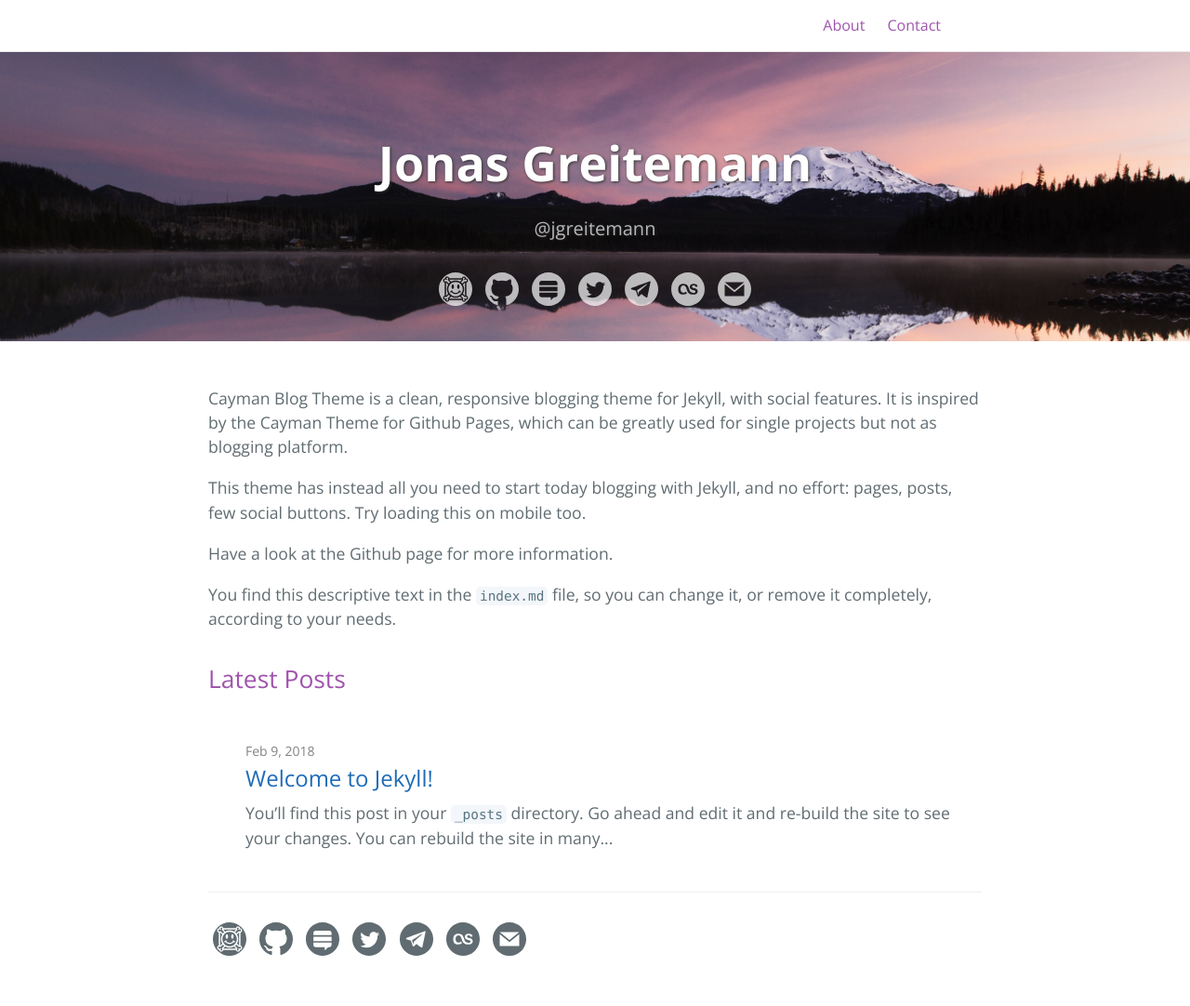
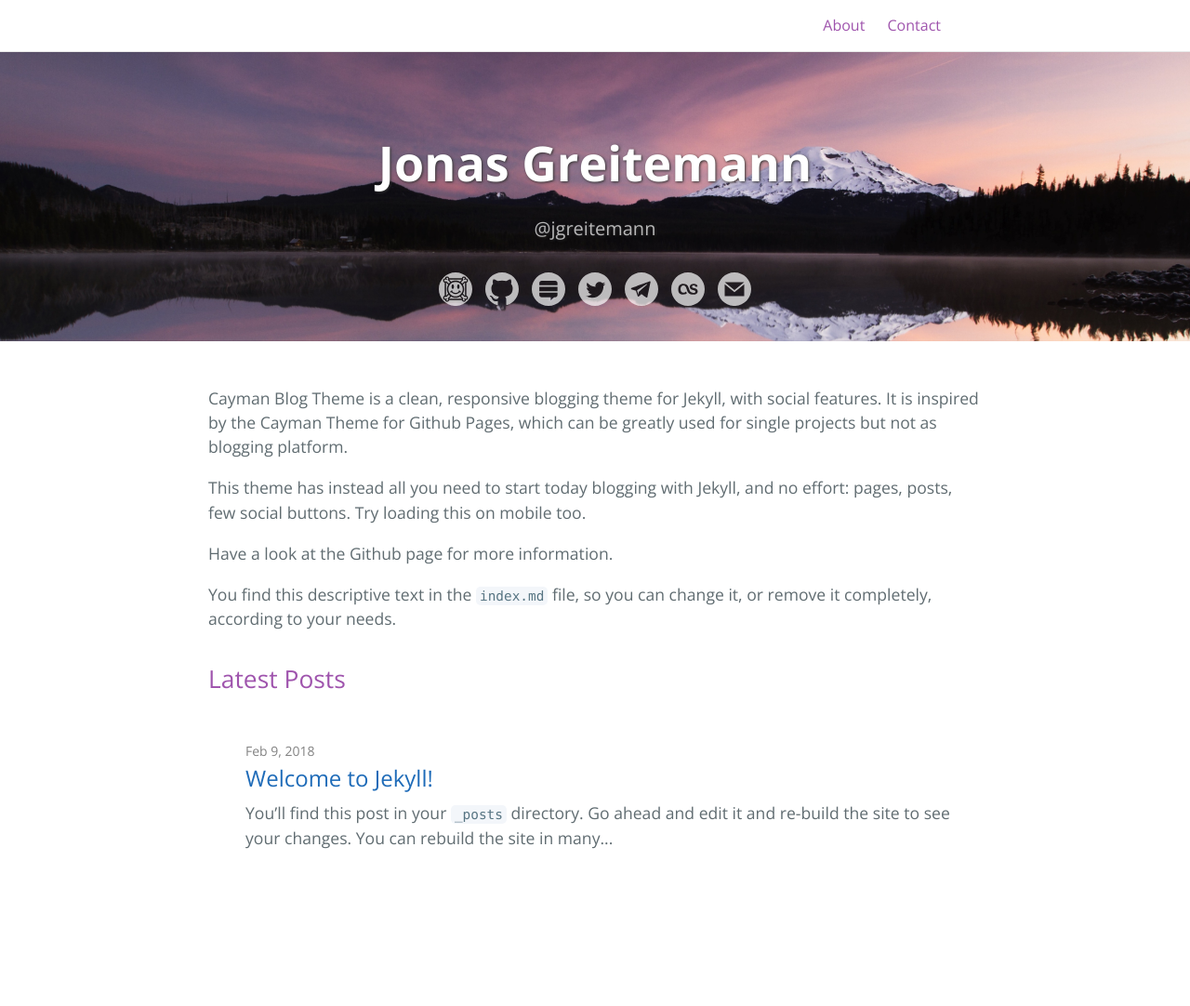
Before and after one commit to jgreitemann/jgreitemann.github.io, a Jekyll site: the page built from index.md, in a window 1280 px wide. Shown: the whole page at 93% size. Built offline with Jekyll 4.4.1, drawn with Linux system fonts in a browser that asks for light colours; after the commit the page ends 1007 px from its top, so only the background shows below that.

Commit message:
Hide footer on home page

```diff
--- a/_layouts/default.html
+++ b/_layouts/default.html
@@ -86,9 +86,11 @@
 
       {{ content }}
 
+      {% if page.layout != 'home' %}
       <footer class="site-footer">
           {% include social-buttons.html %}
       </footer>
+      {% endif %}
     </section>
   </body>
 </html>
```
